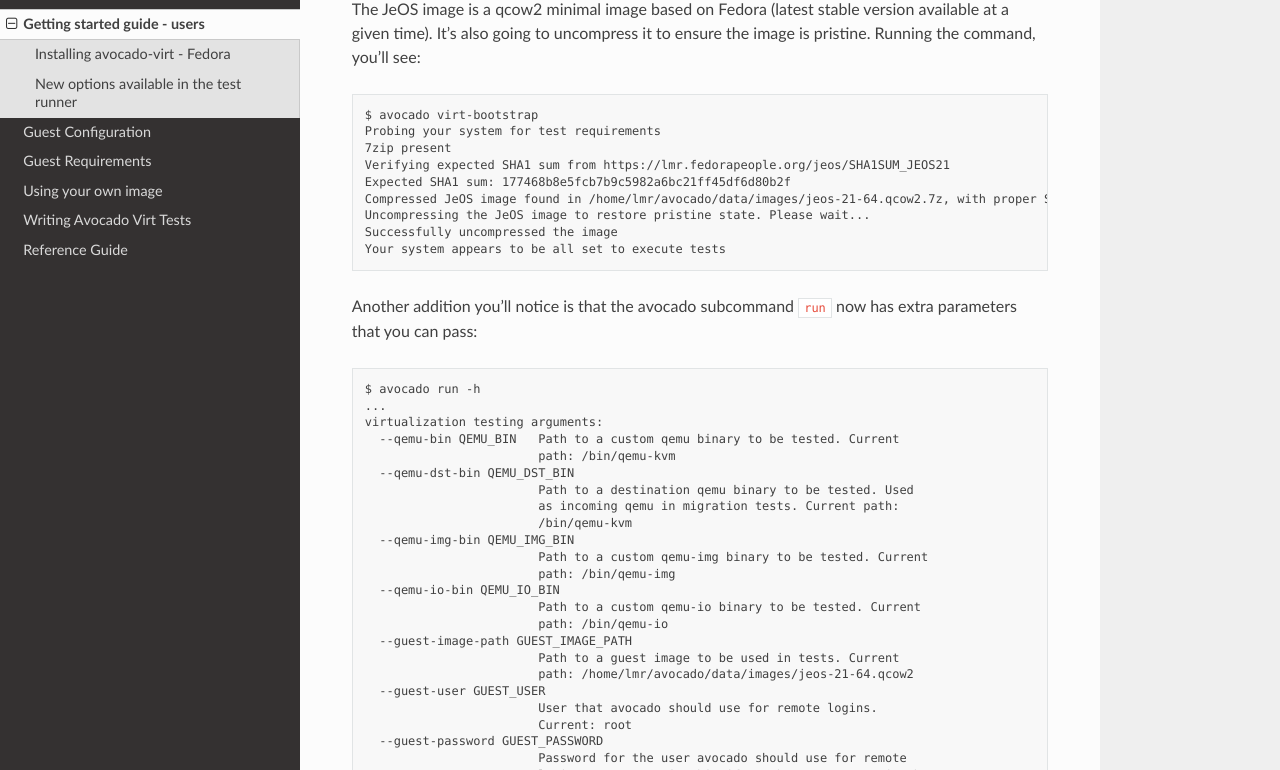
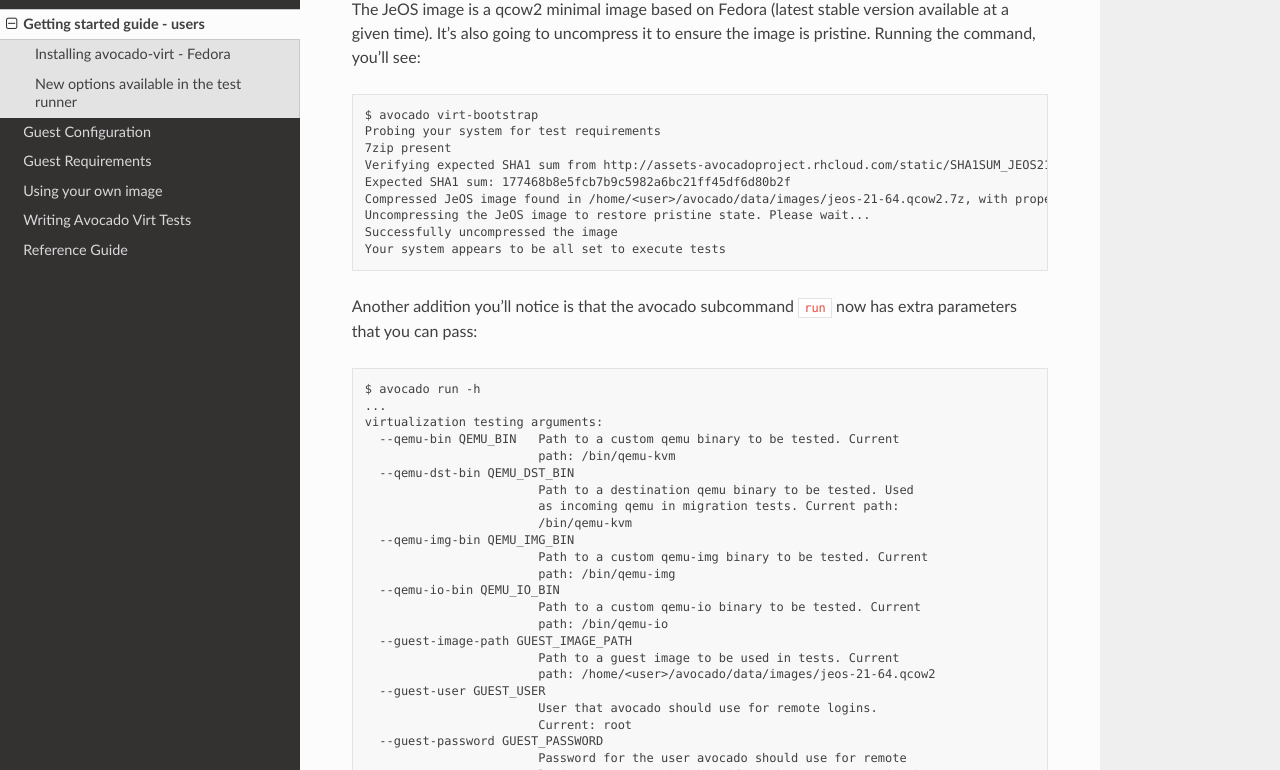
Before and after one commit to avocado-framework/avocado-virt, a Sphinx documentation site: the page built from docs/source/GetStartedGuide.rst, in a window 1280 px wide and 1400 px high, scrolled down 960 px. Shown: the part 152-922 px from the top of the window. Built offline with Sphinx 7.4.7 and the Read the Docs theme 2.0.0, drawn with Linux system fonts in a browser that asks for light colours; some of the changed text lies outside the part shown.

Commit message:
Assets location: update plugin and documentation with the new asset location server
We now have a project specific location for asset files. This is
already in use in Avocado and Avocado-vt, so let's sync Avocado-virt
as well.

Signed-off-by: Cleber Rosa <crosa@redhat.com>

```diff
--- a/docs/source/GetStartedGuide.rst
+++ b/docs/source/GetStartedGuide.rst
@@ -62,9 +62,9 @@
     $ avocado virt-bootstrap
     Probing your system for test requirements
     7zip present
-    Verifying expected SHA1 sum from https://lmr.fedorapeople.org/jeos/SHA1SUM_JEOS21
+    Verifying expected SHA1 sum from http://assets-avocadoproject.rhcloud.com/static/SHA1SUM_JEOS21
     Expected SHA1 sum: 177468b8e5fcb7b9c5982a6bc21ff45df6d80b2f
-    Compressed JeOS image found in /home/lmr/avocado/data/images/jeos-21-64.qcow2.7z, with proper SHA1
+    Compressed JeOS image found in /home/<user>/avocado/data/images/jeos-21-64.qcow2.7z, with proper SHA1
     Uncompressing the JeOS image to restore pristine state. Please wait...
     Successfully uncompressed the image
     Your system appears to be all set to execute tests
@@ -89,7 +89,7 @@
                             path: /bin/qemu-io
       --guest-image-path GUEST_IMAGE_PATH
                             Path to a guest image to be used in tests. Current
-                            path: /home/lmr/avocado/data/images/jeos-21-64.qcow2
+                            path: /home/<user>/avocado/data/images/jeos-21-64.qcow2
       --guest-user GUEST_USER
                             User that avocado should use for remote logins.
                             Current: root
```
Also changed, not shown: 1 other file.
